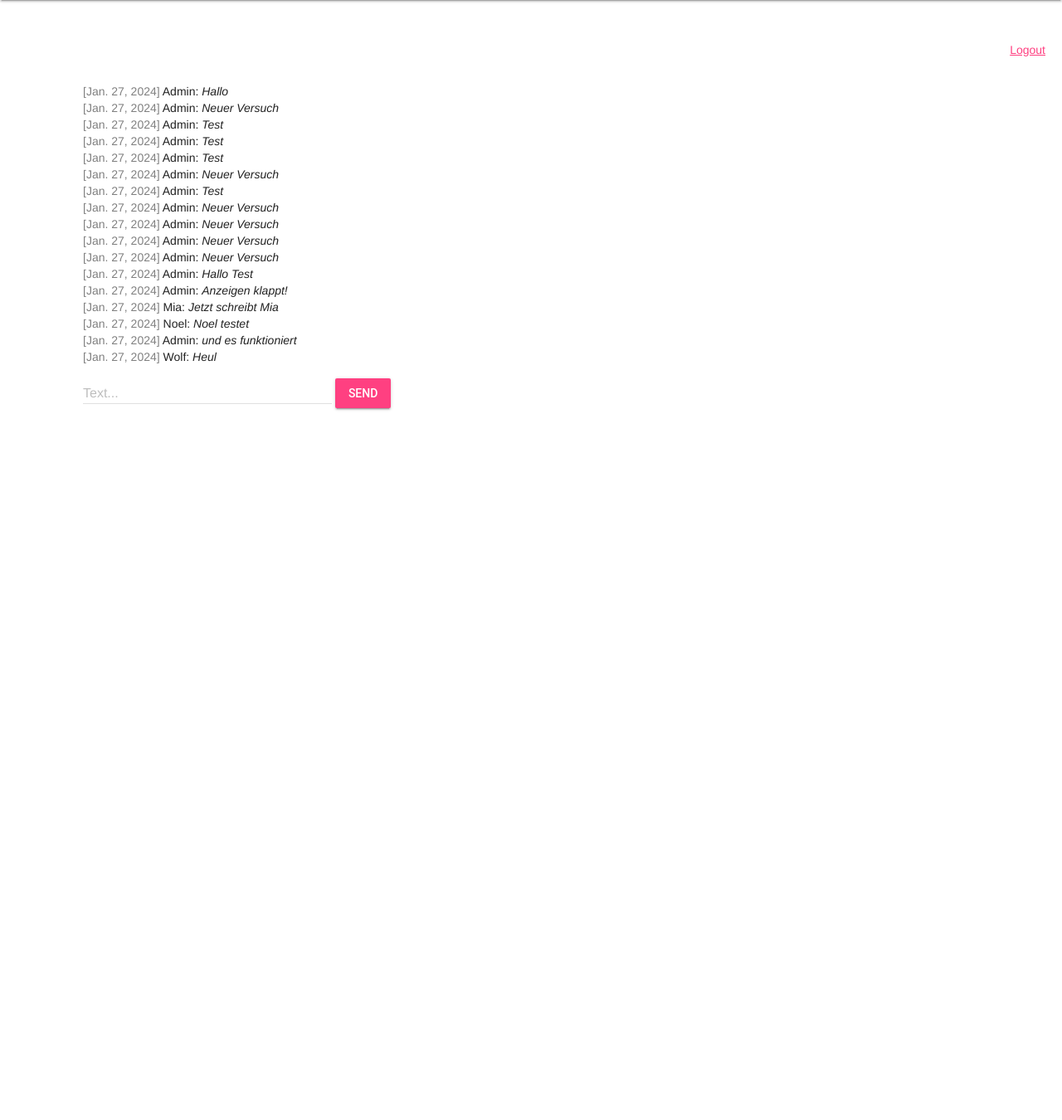
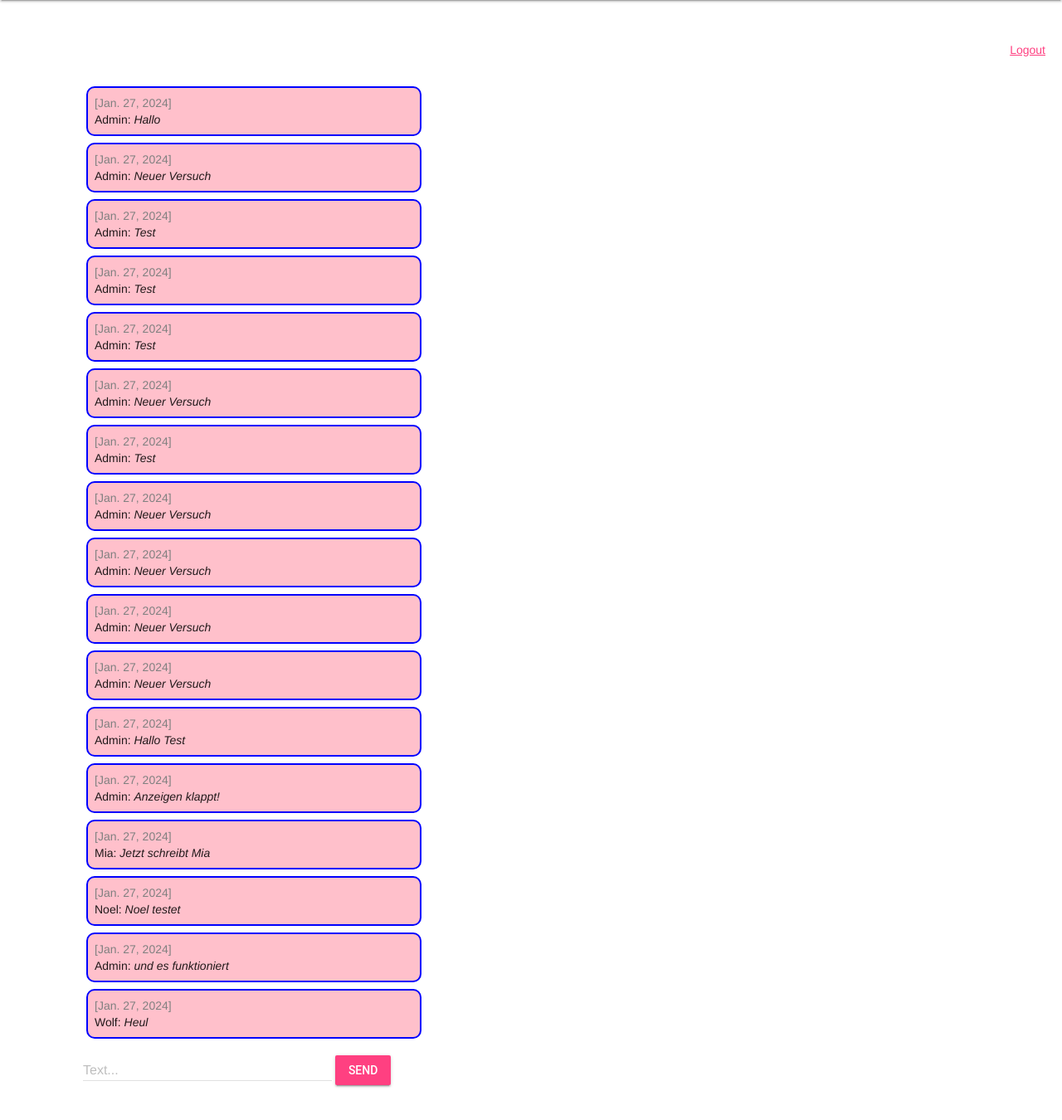
Before and after one commit to AnneEberhard/Django-ChatApp, a Django app: page /chat/ in a window 1280 px wide. Shown: the part 64-1414 px from the top of the page at 83% size. Run offline with Django 5.2, Linux system fonts and the light colour scheme; a user stored in the database is signed in; data comes from the database, SQL or seed files in the repository.

Commit message:
added logik for display chats

```diff
--- a/chat/templates/chat/index.html
+++ b/chat/templates/chat/index.html
@@ -5,8 +5,8 @@
 
 <div id="messageContainer">
   {% for message in messages %}
-  <div>
-    <span class="colorGrey">[{{ message.created_at }}]</span>
+  <div class="messageBox {% if message.author == request.user %} authorMessage{% endif %}">
+    <span class="colorGrey">[{{ message.created_at }}]</span><br>
     {{ message.author.first_name }}: <i>{{ message.text }}</i>
   </div>
   {% endfor %}
--- a/static/css/style.css
+++ b/static/css/style.css
@@ -20,3 +20,23 @@
     filter: grayscale(1);
     color: gray !important;
   }
+
+#messageContainer {
+  display: flex;
+  flex-direction: column;
+
+}
+
+  .messageBox {
+    margin: 4px;
+    background-color: pink;
+    padding: 8px;
+    width: 30vw;
+    overflow: auto;
+    border: blue 2px solid;
+    border-radius: 10px;
+  }
+
+  .authorMessage {
+      margin-left: auto;
+  }
```
